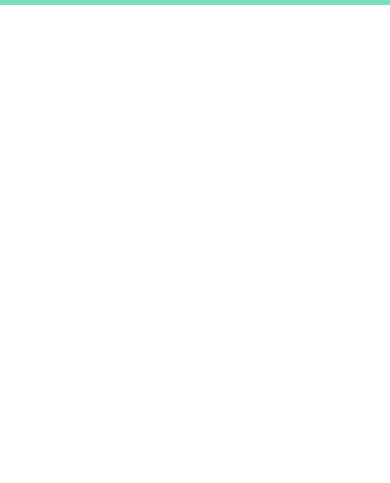
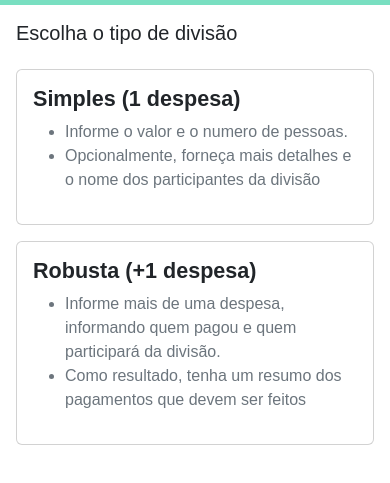
Before and after one commit to MatheusPopolin/divide-ai, a website: page pages/home.html in a window 390 px wide. Shown: the part 51-534 px from the top of the page. Drawn offline with nearby package versions, Linux system fonts and the light colour scheme.

Commit message:
feat: add main content and card components to home page with responsive styles

```diff
--- a/assets/css/style.css
+++ b/assets/css/style.css
@@ -35,3 +35,17 @@
         border-color: var(--bs-gray-300);
     }
 }
+
+.card-link {
+    text-decoration: none;
+}
+
+.card-list {
+    color: var(--bs-gray-600);
+}
+
+@media (min-width: 768px) {
+    .main-container {
+        width: 860px
+    }
+}
--- a/pages/home.html
+++ b/pages/home.html
@@ -37,6 +37,35 @@
       </nav>
     </header>
 
+    <main class="d-flex flex-column gap-3 p-3 main-container mx-auto">
+      <h1 class="font-semibold fs-5">Escolha o tipo de divisão</h1>
+
+
+      <a href="/pages/divisao_simples.html" class="card-link">
+        <div class="card">
+          <div class="card-body">
+            <h5 class="card-title fs-4 fw-semibold">Simples (1 despesa)</h5>
+            <ul class="card-list">
+              <li>Informe o valor e o numero de pessoas.</li>
+              <li>Opcionalmente, forneça mais detalhes e o nome dos participantes da divisão</li>
+            </ul>
+          </div>
+        </div>
+      </a>
+
+      <a href="/pages/divisao_robusta.html" class="card-link">
+        <div class="card">
+          <div class="card-body">
+            <h5 class="card-title fs-4 fw-semibold">Robusta (+1 despesa)</h5>
+            <ul class="card-list">
+              <li>Informe mais de uma despesa, informando quem pagou e quem participará da divisão.</li>
+              <li>Como resultado, tenha um resumo dos pagamentos que devem ser feitos</li>
+            </ul>
+          </div>
+        </div>
+      </a>
+    </main>
+
     <script
         src="https://cdn.jsdelivr.net/npm/@popperjs/core@2.11.8/dist/umd/popper.min.js"
         integrity="sha384-I7E8VVD/ismYTF4hNIPjVp/Zjvgyol6VFvRkX/vR+Vc4jQkC+hVqc2pM8ODewa9r"
```
